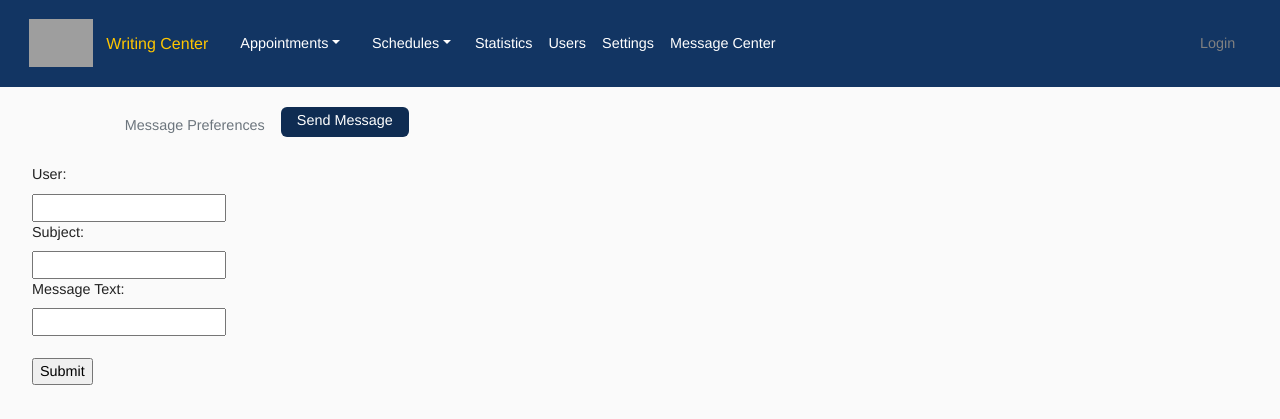
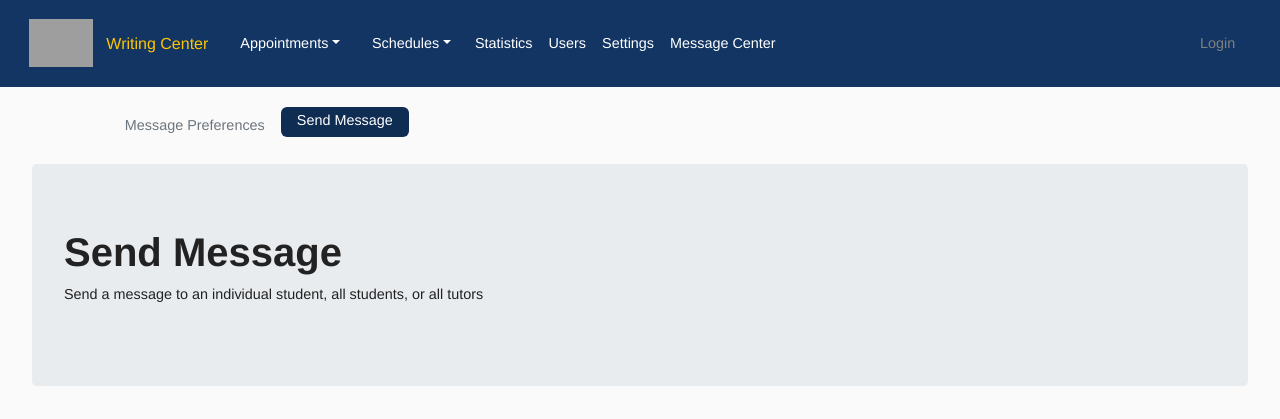
Before and after one commit to betheluniversity/writing-center-python, a Python web app: template writing_center/templates/message_center/send-message.html in a window 1280 px wide. Shown: the top 419 px of the page. Run offline with Jinja, Linux system fonts and the light colour scheme; the template is opened without the code that fills it, so the values that code supplies are empty; some libraries are stand-ins or nearby versions; grey boxes are pictures that could not be loaded.

Commit message:
added jumbotron to both pages

```diff
--- a/writing_center/templates/message_center/preferences.html
+++ b/writing_center/templates/message_center/preferences.html
@@ -1,6 +1,11 @@
 {% extends "message_center/index.html" %}
 
 {% block body_content %}
+    <div class="jumbotron">
+        <h1><b>Message Preferences</b></h1>
+        <p>Choose when to receive automated emails</p>
+    </div>
+
     <a class="btn btn-primary pref-button enable" id="substitute">Enable</a>
     <label id="substitue-text">Receive an email when a tutor requests a substitute</label> <!--Backend functionality necessary-->
     <br/>
--- a/writing_center/templates/message_center/send-message.html
+++ b/writing_center/templates/message_center/send-message.html
@@ -1,6 +1,11 @@
 {% extends "message_center/index.html" %}
 
 {% block body_content %}
+    <div class="jumbotron">
+        <h1><b>Send Message</b></h1>
+        <p>Send a message to an individual student, all students, or all tutors</p>
+    </div>
+
     <div class="message-box">
         <form id="message-user-form" action="#">
             <label for="user-search">User:</label>
```
